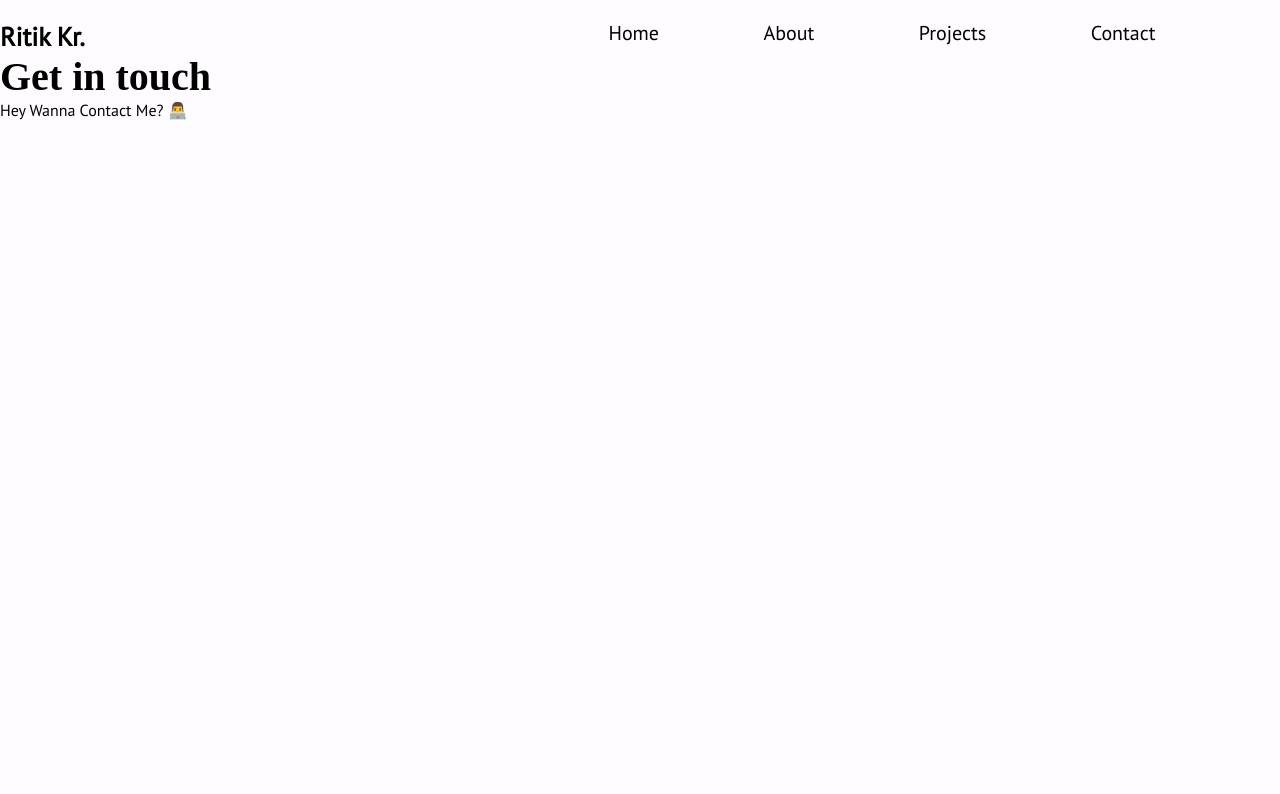
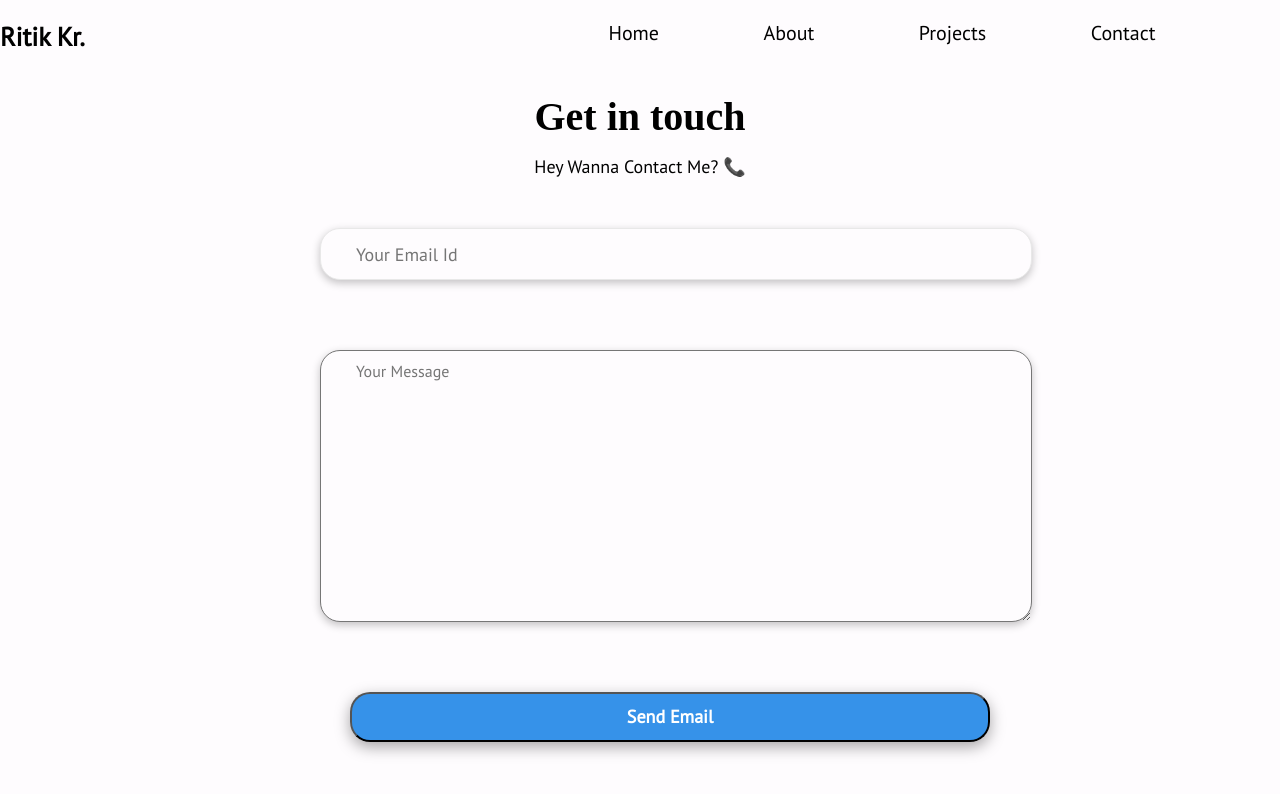
Before and after one commit to ritikkr/ritikkr.github.io, a React (Create React App) app: page / in a window 1280 px wide. Both pictures are taken after a click on the link "Contact". Shown: the top 794 px of the page. Built offline with nearby package versions, Linux system fonts and the light colour scheme; a web font is replaced by a local one.

Commit message:
contact page has been updated with new ui

```diff
--- a/src/Components/CSS/Contact.css
+++ b/src/Components/CSS/Contact.css
@@ -6,8 +6,74 @@
 }
 .contact-header-container {
   margin: 40px auto;
+  width: 60%;
+  display: flex;
+  justify-content: center;
+  align-items: center;
+  flex-direction: column;
 }
 .contact-head {
   font-family: "Big Shoulders Stencil Text", cursive;
   font-size: 40px;
+  margin-bottom: 15px;
 }
+.head-para {
+  font-size: 18px;
+}
+.contact-form-container {
+  width: 50%;
+  align-self: center;
+}
+.contact-form {
+  display: flex;
+  justify-content: center;
+  align-items: center;
+  flex-direction: column;
+}
+.contact-form input {
+  height: 30px;
+  width: 100%;
+  margin: 10px auto 40px auto;
+  border-radius: 20px;
+  padding: 10px 35px;
+  font-size: 18px;
+  border: 1px solid #e8e8e8;
+  line-height: 16px;
+  box-shadow: rgba(0, 0, 0, 0.24) 0px 3px 8px;
+}
+.contact-form input:hover {
+  box-shadow: rgba(0, 0, 0, 0.25) 0px 54px 55px,
+    rgba(0, 0, 0, 0.12) 0px -12px 30px, rgba(0, 0, 0, 0.12) 0px 4px 6px,
+    rgba(0, 0, 0, 0.17) 0px 12px 13px, rgba(0, 0, 0, 0.09) 0px -3px 5px;
+}
+.contact-form textarea {
+  height: 250px;
+  width: 100%;
+  font-size: 16px;
+  margin: 10px auto 40px auto;
+  padding: 10px 35px;
+  border-radius: 20px;
+  box-shadow: rgba(0, 0, 0, 0.24) 0px 3px 8px;
+
+}
+.contact-form textarea:hover {
+  box-shadow: rgba(0, 0, 0, 0.25) 0px 54px 55px,
+    rgba(0, 0, 0, 0.12) 0px -12px 30px, rgba(0, 0, 0, 0.12) 0px 4px 6px,
+    rgba(0, 0, 0, 0.17) 0px 12px 13px, rgba(0, 0, 0, 0.09) 0px -3px 5px;
+}
+.contact-form button {
+ position: relative;
+ left: 30px;
+  margin: 10px 0;
+  height: 50px;
+  font-size: 18px;
+  border-radius: 20px;
+  width: 100%;
+  padding: 10px 35px;
+  color:#fff;
+  font-weight: 700;
+  line-height: 16px;
+
+  background-color: rgba(23, 130, 230, 0.863);
+  box-shadow: rgba(0, 0, 0, 0.35) 0px 5px 15px;
+}
--- a/src/Components/Contact.js
+++ b/src/Components/Contact.js
@@ -1,13 +1,22 @@
-import React, { Component } from 'react';
-
+import React, { Component } from "react";
+import "./CSS/Contact.css";
 class Projects extends Component {
-    state = {  }
+  state = {};
   render() {
     return (
       <div className="contact-container">
         <div className="contact-header-container">
-                    <h1 className="project-head">Get in touch</h1>
-                    <p>Hey Wanna Contact Me? 👨‍💻</p>
+          <h1 className="contact-head">Get in touch</h1>
+          <p class="head-para">Hey Wanna Contact Me? 📞</p>
+        </div>
+        <div className="contact-form-container">
+          <form class="contact-form" action="https://formspree.io/f/xjvjevgo" method="POST">
+              <input type="email" name="_replyto" id="" placeholder="Your Email Id"/>
+              <br />
+              <textarea name="message" placeholder="Your Message"></textarea>
+                <br />
+            <button type="submit">Send Email</button>
+          </form>
         </div>
       </div>
     );
```
Lines whose indentation alone changed are shown as unchanged.
